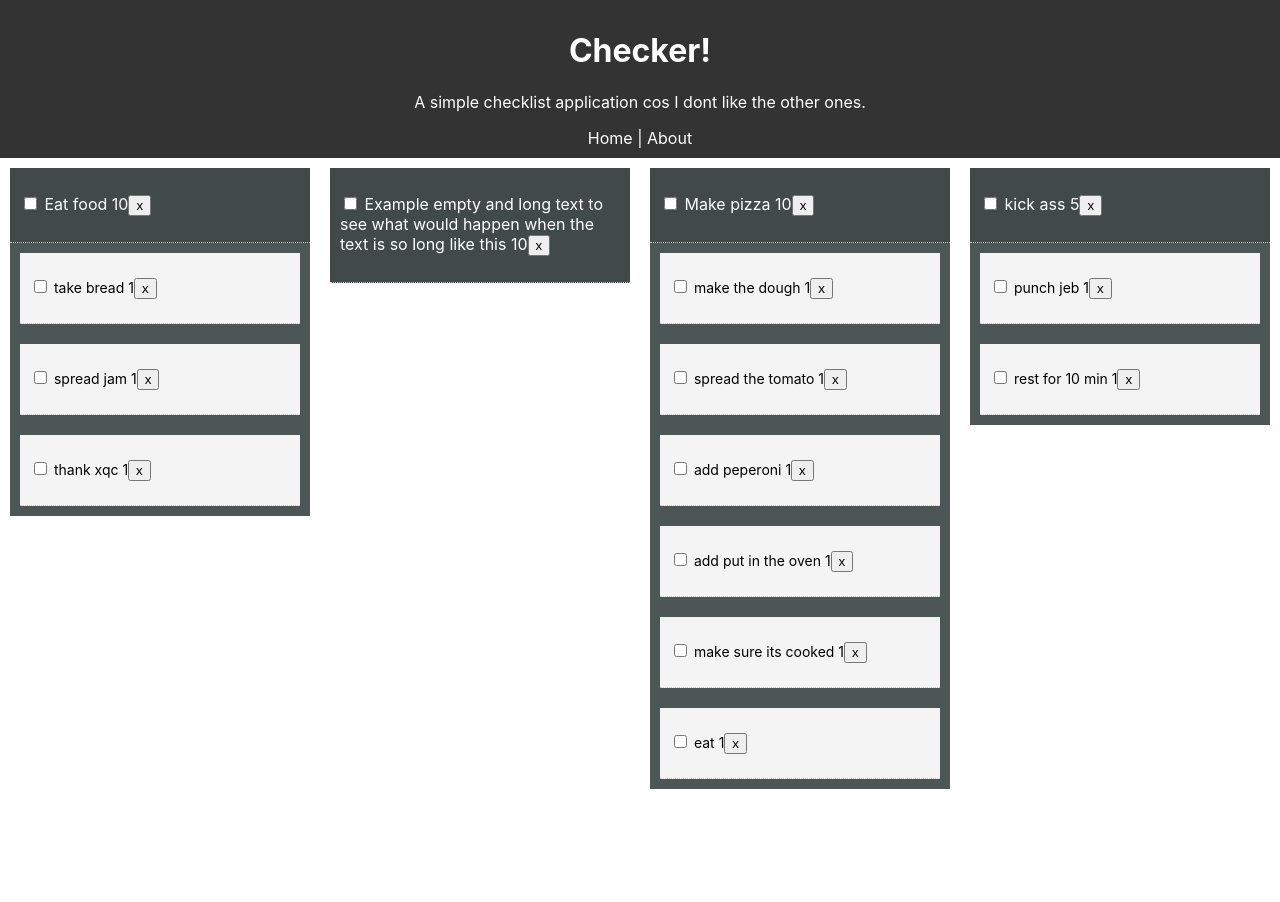
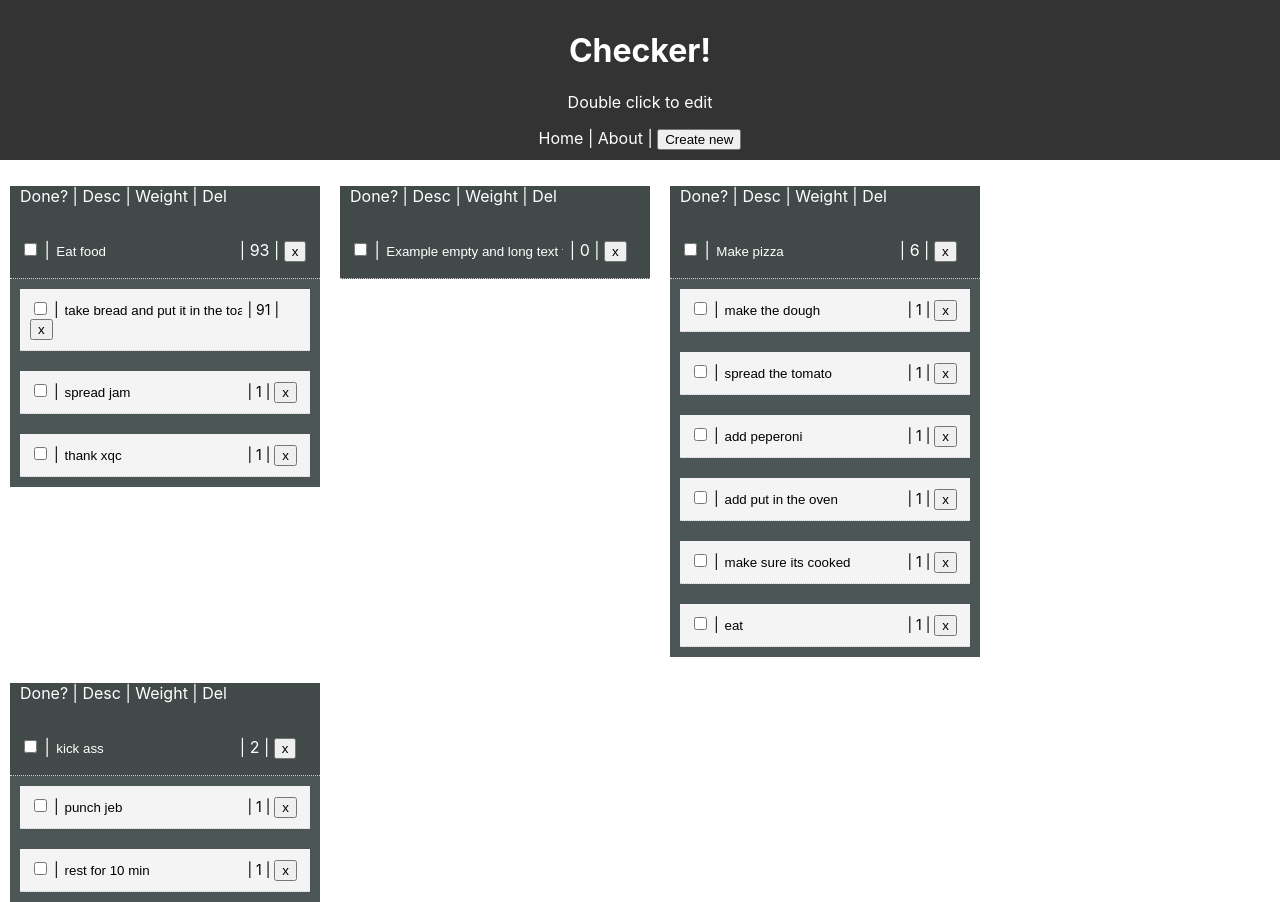
Before and after one commit to Dav418/checker, a React (Create React App) app: page / in a window 1280 px wide. Before the commit the page ends 800 px from the top, so only its background shows below. Built offline with nearby package versions, Linux system fonts and the light colour scheme.

Commit message:
Weights now auto calculate
According to the weights of additionalItems.

Started work on adding new checklist.

```diff
--- a/src/App.js
+++ b/src/App.js
@@ -7,15 +7,14 @@ import {v4 as uuid} from 'uuid';
 class App extends Component {
 
   state ={
-
     items :
-  [
+    [
       {id: uuid(),
       desc: "Eat food",
-      weight : 10,
+      weight : 0,
       completed : false,
       additionalItems:[
-        {id:uuid(), desc:"take bread", weight: 1, completed:false},
+        {id:uuid(), desc:"take bread and put it in the toaster", weight: 91, completed:false},
         {id:uuid(), desc:"spread jam", weight: 1, completed:false},
         {id:uuid(), desc:"thank xqc", weight: 1, completed:false}
       ]
@@ -54,6 +53,26 @@ class App extends Component {
     }
   ]};
 
+  findWeight = id =>{
+    let weight = 0;
+    let copyArr = [...this.state.items];
+    copyArr.forEach(item =>{
+      if (item.id == id){
+        console.log("found item!")
+        console.log(item)
+        item.additionalItems.forEach(adItm =>{
+          weight += adItm.weight;
+        })
+        item.weight = weight;
+      }
+    })
+
+    this.setState({
+      items:[...this.setState.items = copyArr]
+    })
+
+  }
+
   markAsCompleted = id =>{
     this.setState({
       items: this.state.items.map(item=>{
@@ -79,7 +98,7 @@ class App extends Component {
   }
 
   delSubItem = id =>{
-    var copyArr = [...this.state.items];
+    let copyArr = [...this.state.items];
     copyArr.forEach(item => {
       var index = item.additionalItems.findIndex( adItm => {
         return adItm.id === id;
@@ -105,7 +124,8 @@ class App extends Component {
               todo={this.state.items}
               markAsCompleted = {this.markAsCompleted}
               delItem ={this.delItem}
-              delSub = {this.delSubItem}/>
+              delSub = {this.delSubItem}
+              findWeight = {this.findWeight}/>
             </React.Fragment>
             )
           }
--- a/src/components/About.js
+++ b/src/components/About.js
@@ -5,7 +5,8 @@ class About extends Component{
 
     render(){
         return(
-            <p>This is the checker application. <br/>The current version is 0.0.1.<br/> This is an ongoing project so that I can learn how to use the React.js library.</p>
+            <p>This is the checker application. <br/>The current version is 0.0.1.<br/> This is an ongoing project so that I can learn how to use the React.js library.
+            <br/>v 0.0.2 Added the ability for the overall weight of the checklist to be calculated according to the weight of the additional items</p>
         )
     }
 
--- /dev/null
+++ b/src/components/AddChecklist.js
@@ -0,0 +1,28 @@
+import React, { Component } from 'react';
+
+
+class AddChecklist extends Component{
+    constructor (props) {
+        super(props)
+
+        // init state
+        this.state = {
+          addNew: false,
+        }
+    }
+    openAddNew = ()=>{
+        const stateAddNew = this.state.addNew;
+        this.setState({addNew : !stateAddNew})
+    }
+    render(){
+        const {addNew} = this.state
+        if(!addNew){
+            return(<button onClick={this.openAddNew.bind(this)}>Create new</button>)
+        }else{
+            return (<button onClick={this.openAddNew.bind(this)}>x</button>)
+        }
+    }
+
+}
+
+export default AddChecklist;
--- a/src/components/CheckerItem.js
+++ b/src/components/CheckerItem.js
@@ -4,6 +4,7 @@ import PropTypes from "prop-types";
 
 
 class CheckerItem extends Component {
+
   getStyle = () => {
     return {
       background: "#f4f4f4",
@@ -12,21 +13,37 @@ class CheckerItem extends Component {
       textDecoration: this.props.todo.completed ? "line-through" : "none",
     };
   };
+  getTextBoxStyle = () =>{
+    return {
+      border: "none",
+      background: 'transparent',
+      color: '#000',
+      textDecoration: this.props.todo.completed ? "line-through" : "none",
+      //width: "100px"
+    }
+  }
+
+
+
+
+
   render(){
     const {id, desc, weight, completed } = this.props.todo;
     return (
-      <div style = {this.getStyle()}>
-        <p>
+      <div style = {this.getStyle()} onDoubleClick={()=>{console.log("yus")}}>
+
           <input
            type = "checkbox"
            defaultChecked = {completed}
            onChange = {this.props.markAsCompleted.bind(this,id)}
-          />{" "}
-          {desc}
-          {" "}
+          />{" | "}
+          {<input type="text" value={desc} disabled="disabled"
+            style ={this.getTextBoxStyle()} />}
+          {" | "}
           {weight}
+          {" | "}
           <button onClick ={this.props.delSub.bind(this,id)}>x</button>
-        </p>
+
 
       </div>
     );
--- a/src/components/HeadChecker.js
+++ b/src/components/HeadChecker.js
@@ -7,29 +7,61 @@ class HeadChecker extends Component {
   getStyle = () => {
     return {
       background: "#424949 ",
-      padding: "10px",
+      paddingLeft: "10px",
+      paddingTop:"1px",
       borderBottom: "1px #ccc dotted",
       color: "white",
       textDecoration: this.props.todo.completed ? "line-through" : "none",
     };
   };
+  headerStyle = () =>{
+    return{
+      background: "#424949 ",
+      paddingLeft: "10px",
+      paddingBottom:"1px",
+      paddintTop:"5px",
+      borderBottom: "1px black",
+      color: "white",
+    }
+  }
+  getTextBoxStyle = () =>{
+    return {
+      border: "none",
+      background: 'transparent',
+      color: 'white',
+      textDecoration: this.props.todo.completed ? "line-through" : "none",
+      //width: "100px"
+    }
+  }
+
+  componentWillMount(){
+    this.props.findWeight(this.props.todo.id)
+  }
   render(){
     const {id, desc, weight, completed } = this.props.todo;
     return (
+        <React.Fragment>
+          <div style={this.headerStyle()}>
+          <p>Done? | Desc | Weight | Del</p>
+          </div>
 
-            <div style = {this.getStyle()}>
+          <div style = {this.getStyle()}>
                     <p>
                     <input
                     type = "checkbox"
                     defaultChecked = {completed}
                     onChange = {this.props.markAsCompleted.bind(this,id)}
-                    />{" "}
-                    {desc}
-                    {" "}
+                    />{" | "}
+                   {<input type="text" value={desc} disabled="disabled"
+            style ={this.getTextBoxStyle()} />}
+                    {" | "}
                     {weight}
+                    {" | "}
                     <button onClick ={this.props.delItem.bind(this,id)}>x</button>
                     </p>
                 </div>
+        </React.Fragment>
+
 
         );
 
--- a/src/components/Header.js
+++ b/src/components/Header.js
@@ -1,4 +1,5 @@
 import React, { Component } from 'react';
+import AddNew from './AddChecklist'
 import {Link} from 'react-router-dom';
 
 class Header extends Component{
@@ -7,8 +8,8 @@ class Header extends Component{
         return(
             <header style={headerStyle}>
                 <h1>Checker!</h1>
-                <p>A simple checklist application cos I dont like the other ones.</p>
-                <Link style= {linkStyle} to="/">Home</Link> | <Link style={linkStyle} to="/about">About</Link>
+                <p>Double click to edit</p>
+                <Link style= {linkStyle} to="/">Home</Link> | <Link style={linkStyle} to="/about">About</Link> | <AddNew/>
             </header>
         )
     }
--- a/src/components/ListCont.js
+++ b/src/components/ListCont.js
@@ -1,6 +1,7 @@
 import React, { Component } from 'react';
 import HeadItem from './HeadChecker';
 import AdditionalItems from './CheckerItem';
+
 
 class ListCont extends Component{
     addItmStyle = () => {
@@ -12,7 +13,7 @@ class ListCont extends Component{
     };
     checkListStyle = () =>{
         return{
-            width : "300px",
+            width : "310px",
             float: "left",
             paddingLeft: 10,
             paddingRight: 10,
@@ -21,13 +22,17 @@ class ListCont extends Component{
     }
     render(){
         return (this.props.todo.map((item)=>(
+            <React.Fragment>
                 <div style={this.checkListStyle()}>
+
                     <React.Fragment>
                         <HeadItem
                         key = {item.id}
                         todo ={item}
                         markAsCompleted ={this.props.markAsCompleted}
-                    delItem = {this.props.delItem}></HeadItem>
+                        delItem = {this.props.delItem}
+                        findWeight = {this.props.findWeight}>
+                        </HeadItem>
                     </React.Fragment>
                     {item.additionalItems.map((adItm)=>(
                         <div style={this.addItmStyle()}>
@@ -35,12 +40,13 @@ class ListCont extends Component{
                             key={adItm.id}
                             todo={adItm}
                             markAsCompleted ={this.props.markAsCompleted}
-                        delSub = {this.props.delSub}/>
+                            delSub = {this.props.delSub}
+                            ondvclick = {()=>{console.log("yes")}}/>
                         </div>
                     ))}
+                </div>
+            </React.Fragment>
 
-
-            </div>
 
         )))
     }
```
Lines whose indentation alone changed are shown as unchanged.
